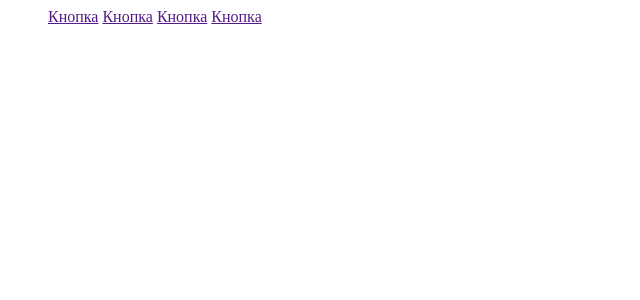
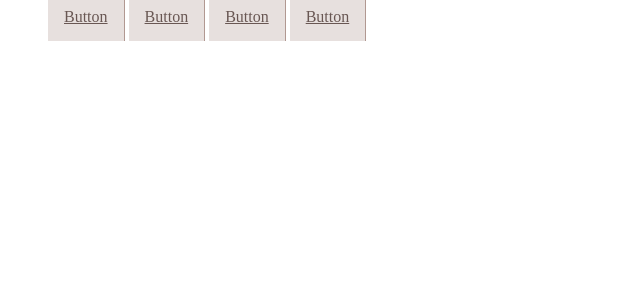
Before and after one commit to controller747/Student, a PHP site: page /index2.php in a window 1280 px wide. Shown: the top 300 px of the page, without its empty margins (0-640 px from the left). Run offline with PHP 8.4, Linux system fonts and the light colour scheme.

Commit message:
Update index2.php

```diff
--- a/index2.php
+++ b/index2.php
@@ -1,10 +1,16 @@
 <style>
-  .menu li {display: inline;}
+	.menu li {display: inline;}
+	.menu a {
+		padding: 1em;
+		background: rgba(177, 152, 145, .3);
+		border-right: 1px solid #b19891;
+		color: #695753;}
+	.menu a:hover {background: #b19891;}
 </style>
 
 <ul class="menu">
-  <li><a href="">Кнопка</a></li>
-  <li><a href="">Кнопка</a></li>
-  <li><a href="">Кнопка</a></li>
-  <li><a href="">Кнопка</a></li>
+  <li><a href="">Button</a></li>
+  <li><a href="">Button</a></li>
+  <li><a href="">Button</a></li>
+  <li><a href="">Button</a></li>
 </ul>
```
